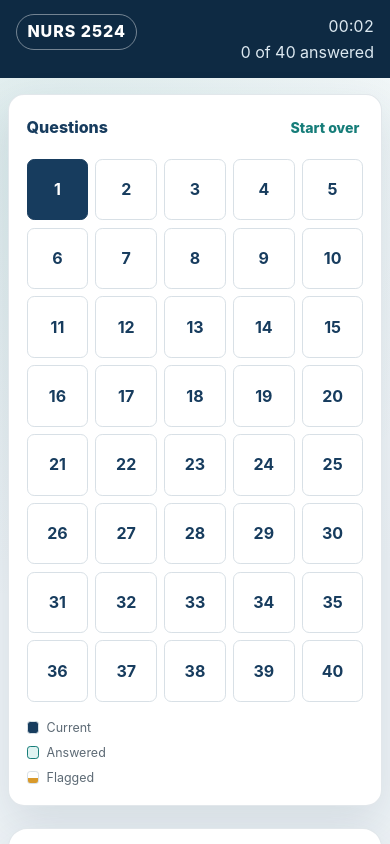
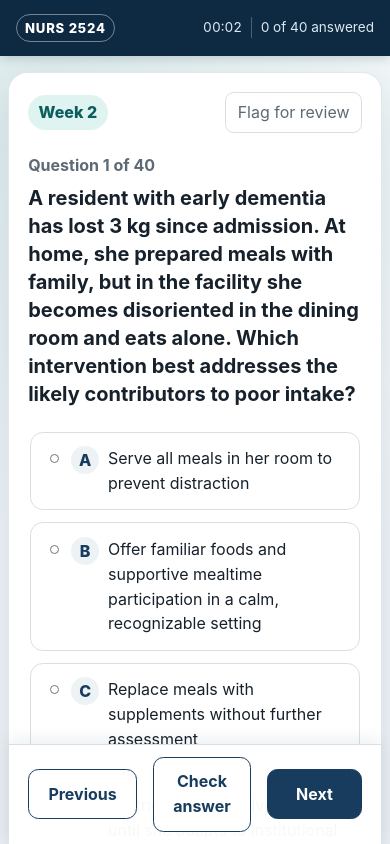
Before and after one commit to thevuepecounty-lab/Older-Adults-Test-1-Practice, a plain HTML site: page index.html in a window 390 px wide. Both pictures are taken after a click on the button "Start practice test". Shown: the top 844 px of the page. Drawn offline with Linux system fonts and the light colour scheme.

Commit message:
Update index.html

```diff
--- a/index.html
+++ b/index.html
@@ -200,25 +200,36 @@ footer { padding: 2rem 1rem 3rem; text-align: center; color: var(--muted); font-
 .sr-only { position: absolute; width: 1px; height: 1px; padding: 0; margin: -1px; overflow: hidden; clip: rect(0,0,0,0); white-space: nowrap; border: 0; }
 
 @media (max-width: 780px) {
-  .site-header { align-items: flex-start; }
-  .header-meta { flex-direction: column; align-items: flex-end; gap: .1rem; }
-  .header-meta span + span { border-left: 0; padding-left: 0; }
+  .site-header { align-items: center; position: sticky; top: 0; z-index: 20; box-shadow: 0 2px 10px rgba(14,42,67,.2); }
+  .header-meta { flex-direction: row; align-items: center; gap: .55rem; font-size: .85rem; }
+  .header-meta span + span { border-left: 1px solid rgba(255,255,255,.25); padding-left: .55rem; }
   .quiz-layout { grid-template-columns: 1fr; }
-  .question-nav { position: static; }
-  .question-grid { grid-template-columns: repeat(8, 1fr); }
-  .legend { grid-template-columns: repeat(3, auto); }
+  .question-nav { display: none; }
+  .question-card { min-height: 0; scroll-margin-top: 5rem; }
 }
 
 @media (max-width: 560px) {
   main { width: min(100% - 1rem, 1180px); padding-top: 1rem; }
   .site-header { padding: .85rem 1rem; }
   .brand > span:last-child { display: none; }
+  .course-code { padding: .2rem .5rem; font-size: .82rem; }
   .blueprint { grid-template-columns: 1fr 1fr; }
   .mode-choice { grid-template-columns: 1fr; }
-  .question-grid { grid-template-columns: repeat(5, 1fr); }
-  .legend { grid-template-columns: 1fr; }
   .question-card { padding: 1.2rem; }
-  .question-actions { flex-wrap: wrap; }
+  .question-number { margin-top: 1.25rem; }
+  .option { grid-template-columns: 1.1rem 1.75rem minmax(0, 1fr); gap: .55rem; padding: .85rem; }
+  .option-letter { width: 1.75rem; height: 1.75rem; }
+  .question-actions {
+    position: sticky;
+    bottom: 0;
+    z-index: 10;
+    flex-wrap: wrap;
+    margin: 1.25rem -1.2rem -1.2rem;
+    padding: .75rem 1.2rem calc(.75rem + env(safe-area-inset-bottom));
+    border-top: 1px solid var(--line);
+    background: rgba(255,255,255,.97);
+    box-shadow: 0 -5px 14px rgba(23,60,94,.08);
+  }
   .question-actions button { flex: 1; }
   .week-results { grid-template-columns: 1fr; }
 }
@@ -267,7 +278,7 @@ footer { padding: 2rem 1rem 3rem; text-align: center; color: var(--muted); font-
         </div>
       </aside>
 
-      <article class="question-card">
+      <article id="question-card" class="question-card">
         <div class="question-topline">
           <span id="week-badge" class="week-badge"></span>
           <button id="flag-button" class="flag-button" type="button" aria-pressed="false">Flag for review</button>
@@ -2245,6 +2256,7 @@ window.TEST_QUESTIONS = [
     answeredCount: document.querySelector("#answered-count"),
     start: document.querySelector("#start-button"),
     grid: document.querySelector("#question-grid"),
+    questionCard: document.querySelector("#question-card"),
     weekBadge: document.querySelector("#week-badge"),
     questionNumber: document.querySelector("#question-number"),
     questionText: document.querySelector("#question-text"),
@@ -2355,7 +2367,12 @@ window.TEST_QUESTIONS = [
     show("quiz");
     buildGrid();
     renderQuestion();
+    scrollToQuestion();
     startTimer();
+  }
+
+  function scrollToQuestion() {
+    el.questionCard.scrollIntoView({ behavior: "smooth", block: "start" });
   }
 
   function buildGrid() {
@@ -2370,6 +2387,7 @@ window.TEST_QUESTIONS = [
         state.current = index;
         saveState();
         renderQuestion();
+        scrollToQuestion();
       });
       el.grid.appendChild(button);
     });
@@ -2429,7 +2447,6 @@ window.TEST_QUESTIONS = [
     el.feedback.hidden = !isChecked;
     if (isChecked) showFeedback(index);
     updateGrid();
-    window.scrollTo({ top: 0, behavior: "smooth" });
   }
 
   function showFeedback(index) {
@@ -2457,6 +2474,7 @@ window.TEST_QUESTIONS = [
       state.current = nextIndex;
       saveState();
       renderQuestion();
+      scrollToQuestion();
     }
   }
 
@@ -2525,6 +2543,7 @@ window.TEST_QUESTIONS = [
     show("quiz");
     buildGrid();
     renderQuestion();
+    scrollToQuestion();
     startTimer();
   }
 
```
